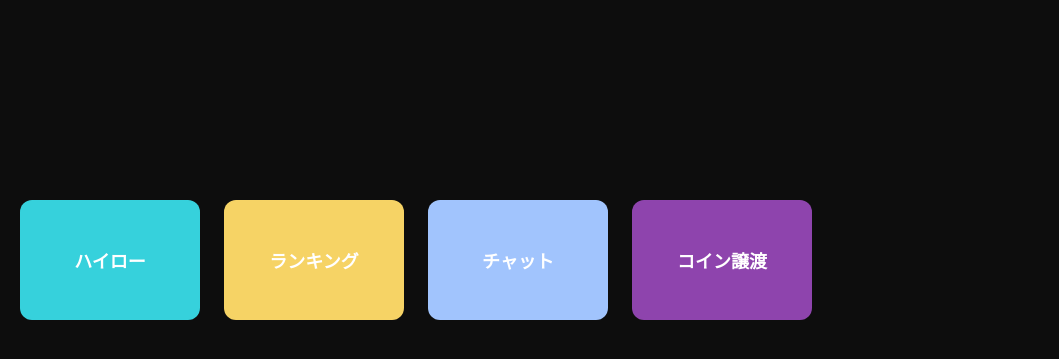
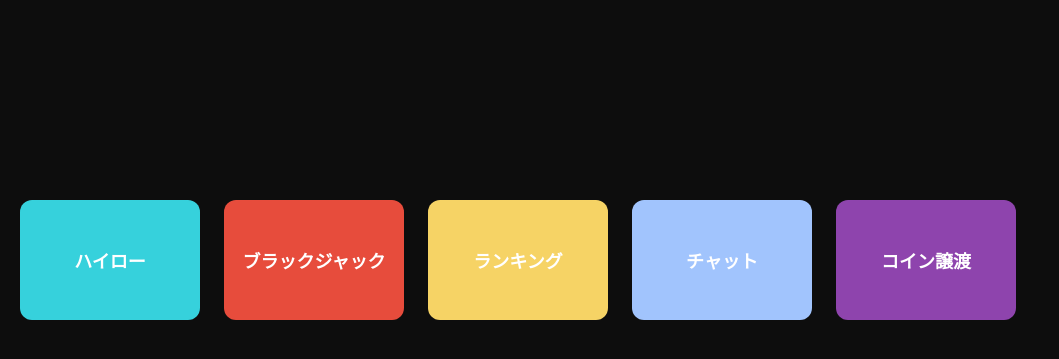
Before and after one commit to nosuke0411-gif/gemes1, a Flask app: page /games in a window 1280 px wide. Shown: the part 180-539 px from the top of the page, without its empty margins (0-1059 px from the left). Run offline with Flask 3, Linux system fonts and the light colour scheme; the visitor is signed in with stand-in values (Sample User, id 1); some libraries are stand-ins or nearby versions.

Commit message:
Update games.html

```diff
--- a/templates/games.html
+++ b/templates/games.html
@@ -11,6 +11,7 @@
     .game-scroll { position: absolute; top: 55%; left: 0; right: 0; transform: translateY(-50%); display: flex; overflow-x: auto; gap: 24px; padding: 0 20px; }
     .game-btn { flex: 0 0 auto; width: 180px; height: 120px; border-radius: 12px; border: none; cursor: pointer; background: #222; color: white; font-size: 18px; font-weight: 600; display: flex; justify-content: center; align-items: center; text-decoration: none; }
     .highlow { background: #36d1dc; }
+    .blackjack { background: #e74c3c }
     .ranking { background: #f6d365; }
     .chat { background: #a1c4fd; }
     .revive { background: #96e6a1; }
@@ -33,6 +34,7 @@
 
 <div class="game-scroll">
     <a href="/highlow" class="game-btn highlow">ハイロー</a>
+    <a href="/blackjack" class="game-btn blackjack">ブラックジャック</a>
     <a href="/ranking" class="game-btn ranking">ランキング</a>
     <a href="https://chat.onl.jp/?ZV5qqFKWMj" class="game-btn chat" target="_blank">チャット</a>
     <a href="/transfer" class="game-btn transfer">コイン譲渡</a>
```
